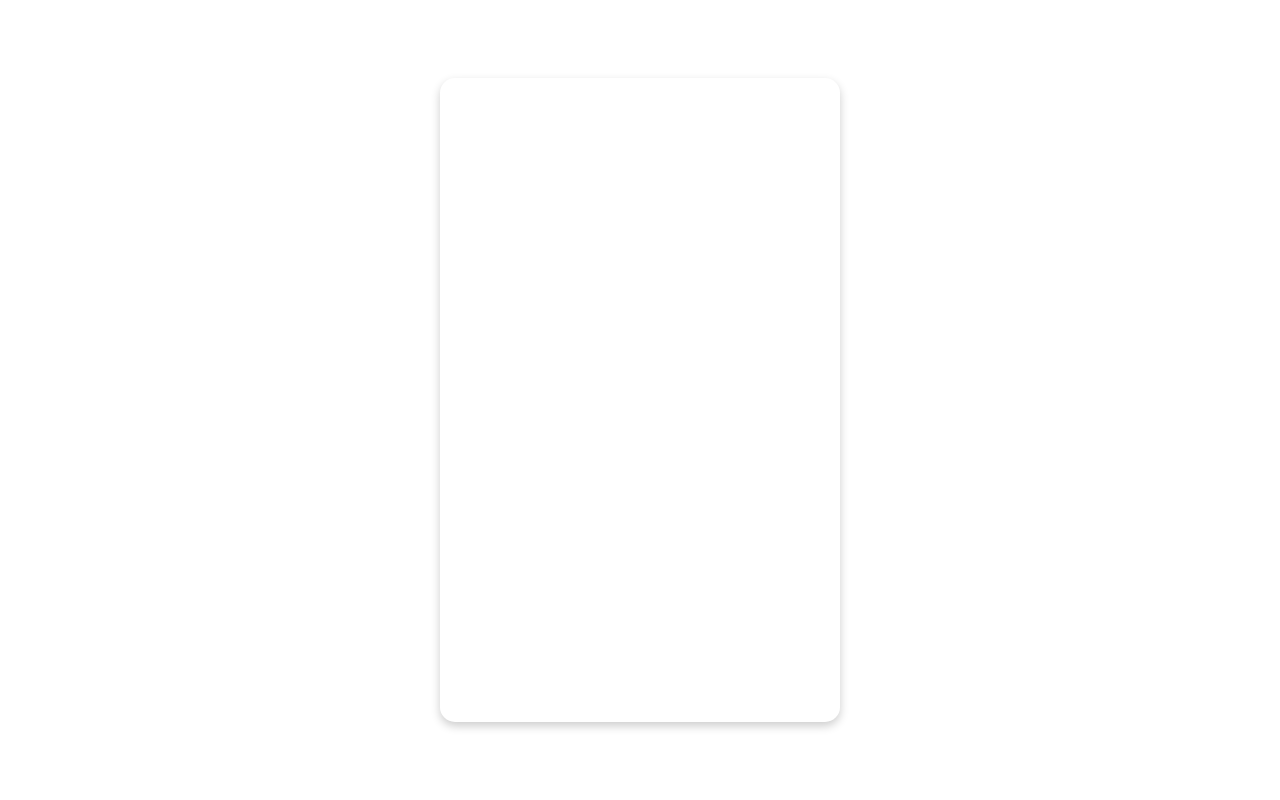
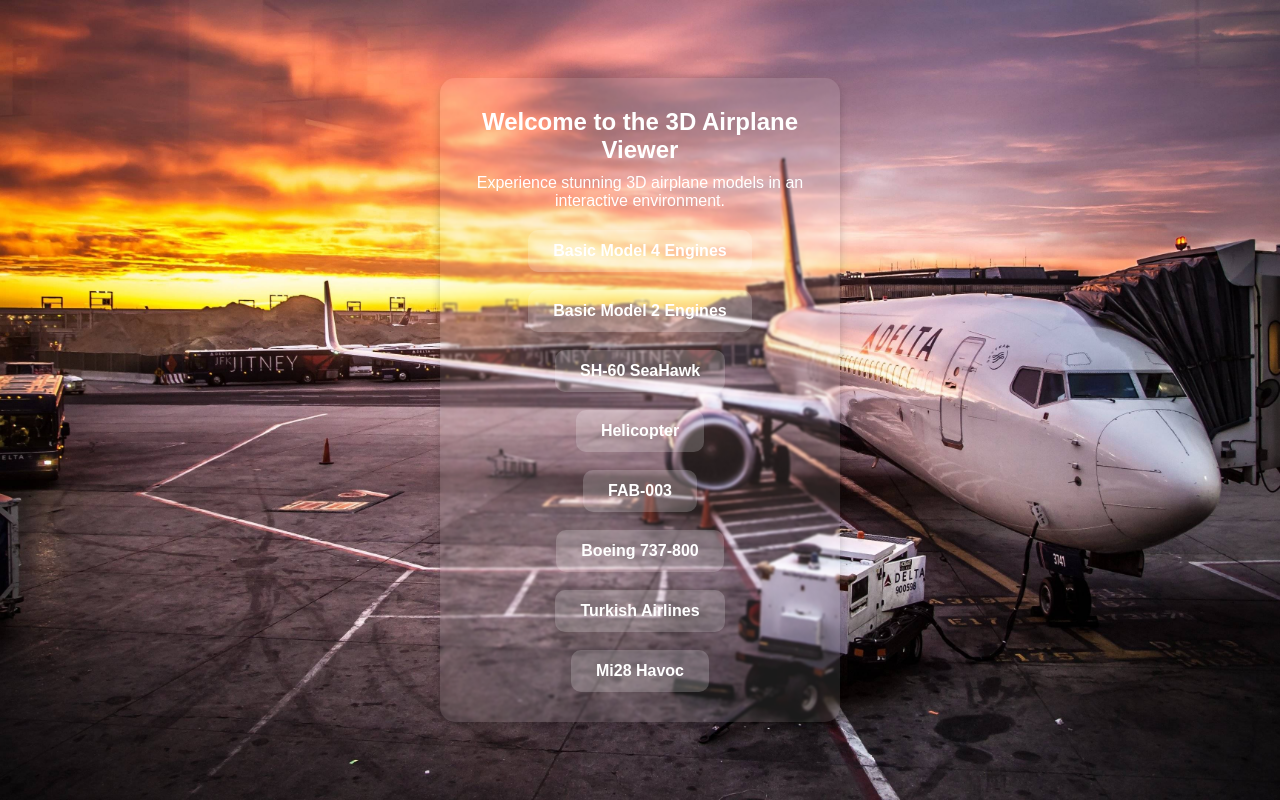
Before and after one commit to DakshShah1045/3D-Airplane-Viewer, a website built with Vite: page src/home.html in a window 1280 px wide. Built offline with nearby package versions, Linux system fonts and the light colour scheme.

Commit message:
Update home.css

```diff
--- a/src/home.css
+++ b/src/home.css
@@ -12,7 +12,7 @@ body {
     align-items: center;
     justify-content: center;
     height: 100vh;
-    background: url('src/background.jpg') no-repeat center center/cover;
+    background: url('background.jpg') no-repeat center center/cover;
 }
 
 /* Glassmorphism Container */
```
